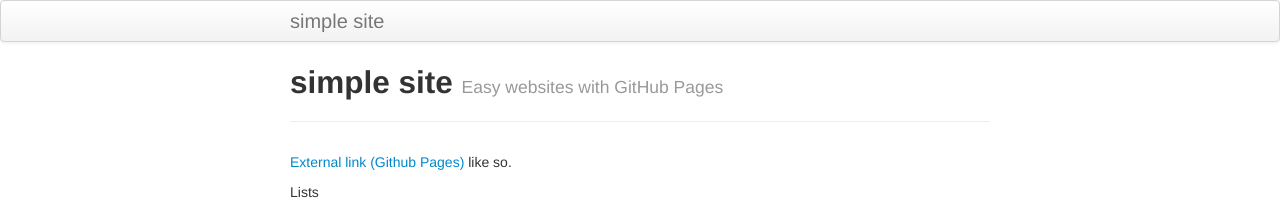
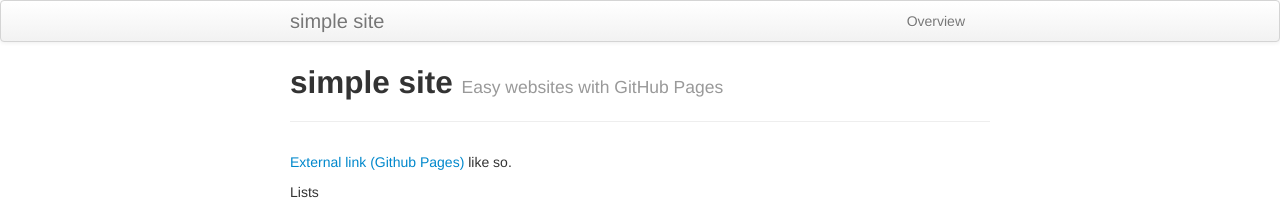
Before and after one commit to nadanai263/nadanai263.github.io, a Jekyll site: the page built from index.md, in a window 1280 px wide. Shown: the top 205 px of the page. Built offline with Jekyll 4.4.1, drawn with Linux system fonts in a browser that asks for light colours.

Commit message:
Added nav buttons to top

```diff
--- a/_includes/themes/twitter/default.html
+++ b/_includes/themes/twitter/default.html
@@ -32,6 +32,8 @@
       <div class="navbar-inner">
         <div class="container-narrow">
           <a class="brand" href="{{ HOME_PATH }}">{{ site.title }}</a>
+          <ul class="nav">
+            <li><a href="{{ BASE_PATH }}/pages/overview.md">Overview</a></li>
         </div>
       </div>
     </div>
```
